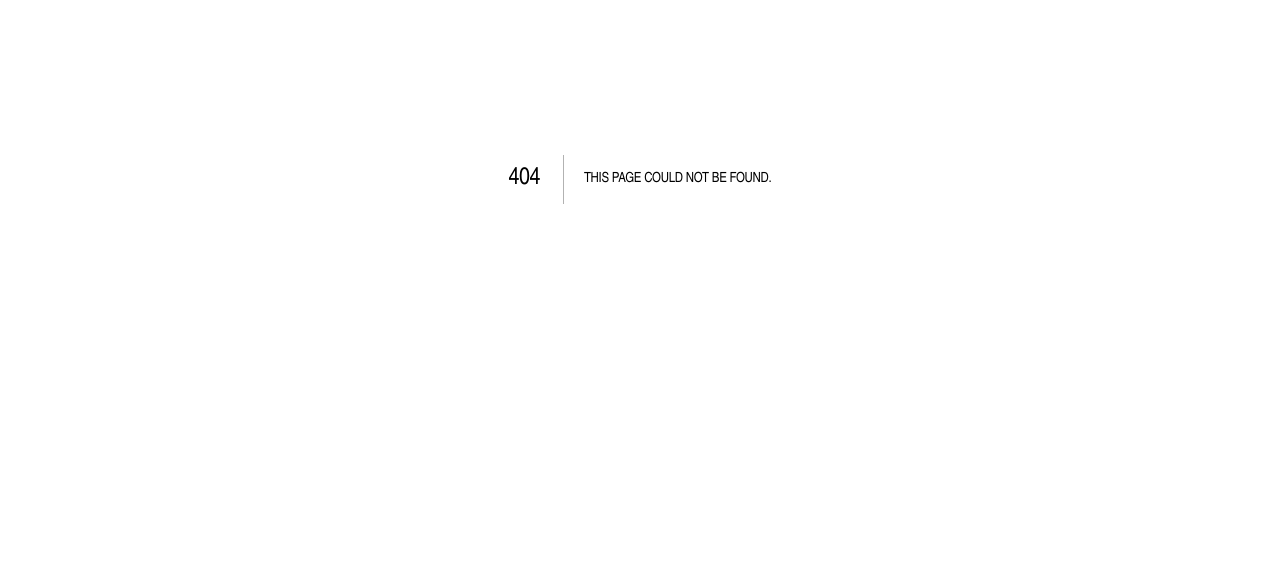
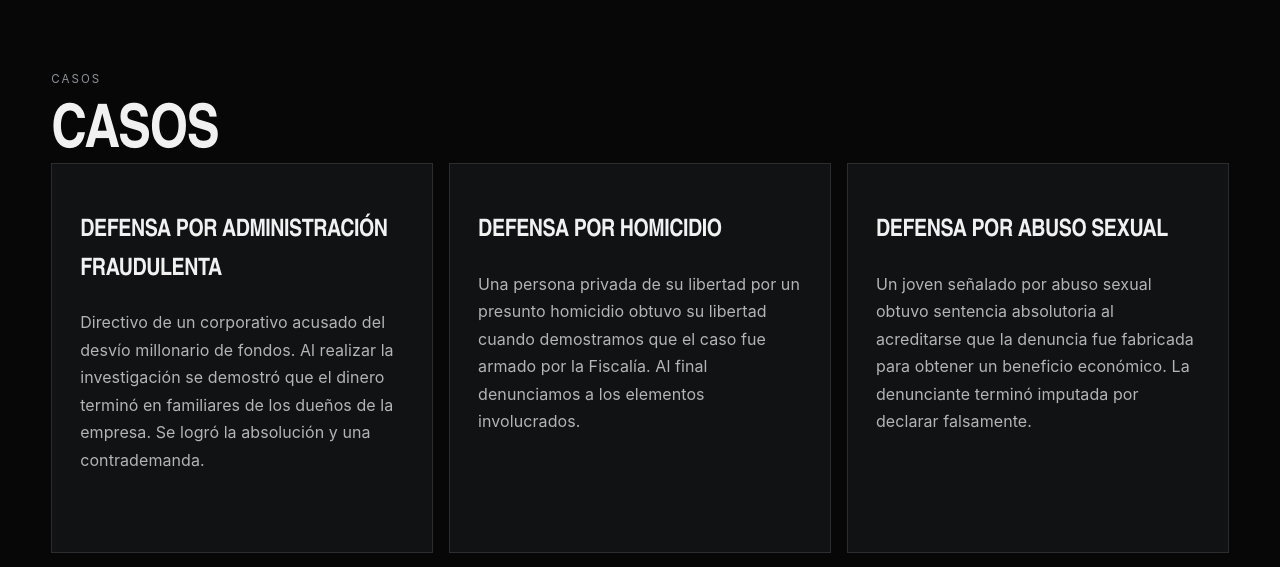
Before and after one commit to josuechavando350-png/nexus-engine, a Next.js app in the folder apps/cano-penal/: page /casos in a window 1280 px wide. Before the commit this address had no page. Shown: the part 221-788 px from the top of the page. Built offline with nearby package versions, Linux system fonts and the light colour scheme.

Commit message:
feat(cano-penal): add cases page

```diff
--- /dev/null
+++ b/apps/cano-penal/src/app/casos/page.tsx
@@ -0,0 +1,12 @@
+import type { Metadata } from "next";
+import { PageShell } from "../SiteChrome";
+import { cases } from "../content";
+
+export const metadata: Metadata = {
+  title: "Casos — abogado penalista CDMX",
+  description: "Casos de defensa penal en CDMX, incluidos homicidio, delito fiscal, abuso sexual, despojo y corrupción."
+};
+
+export default function CasesPage() {
+  return <PageShell><section className="cp-page"><div className="cp-wrap"><div className="cp-eyebrow">Casos</div><h1 className="cp-page-title">Casos</h1><div className="cp-cases">{cases.map(([title, body]) => <article className="cp-case" key={title}><h2>{title}</h2><p>{body}</p></article>)}</div></div></section></PageShell>;
+}
```
